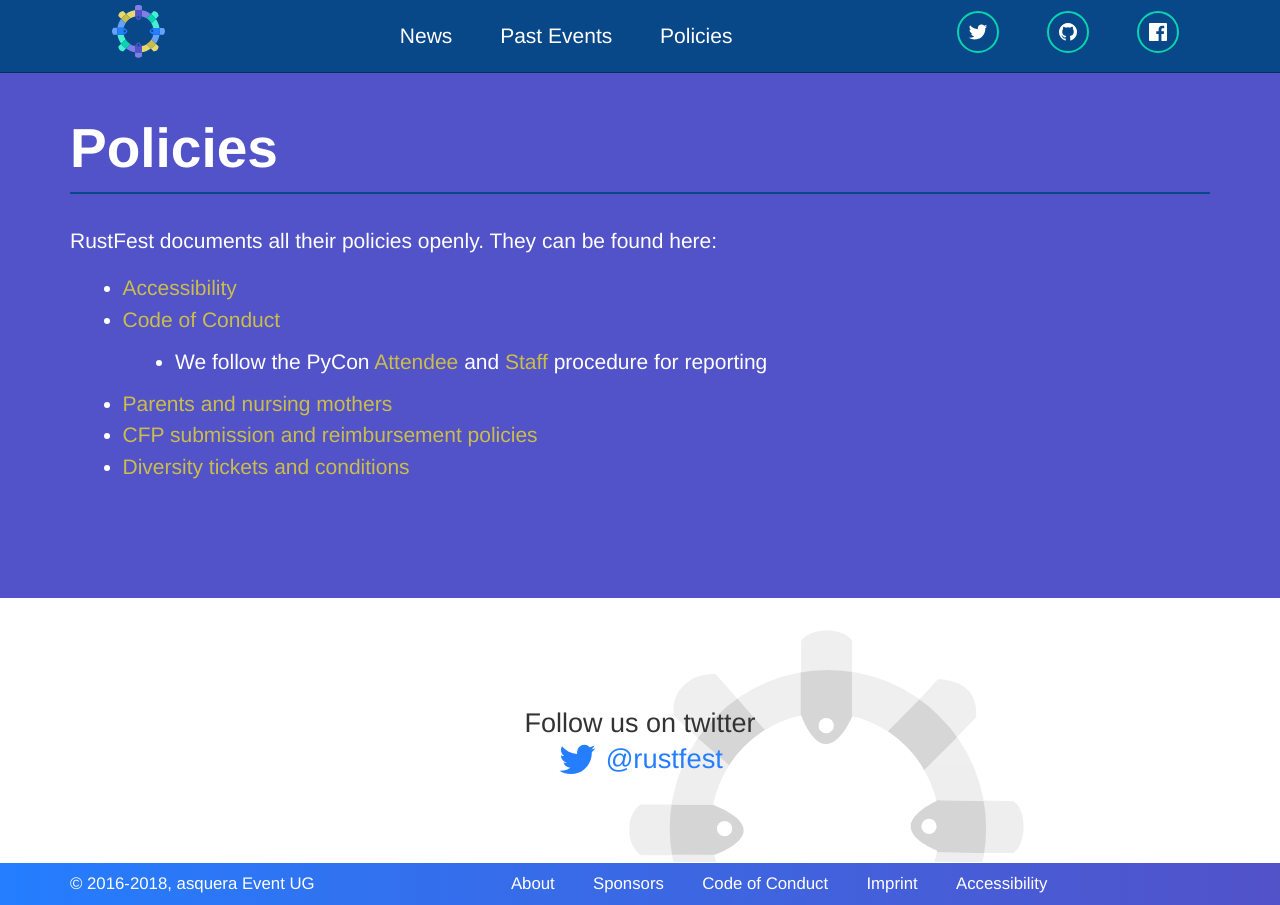
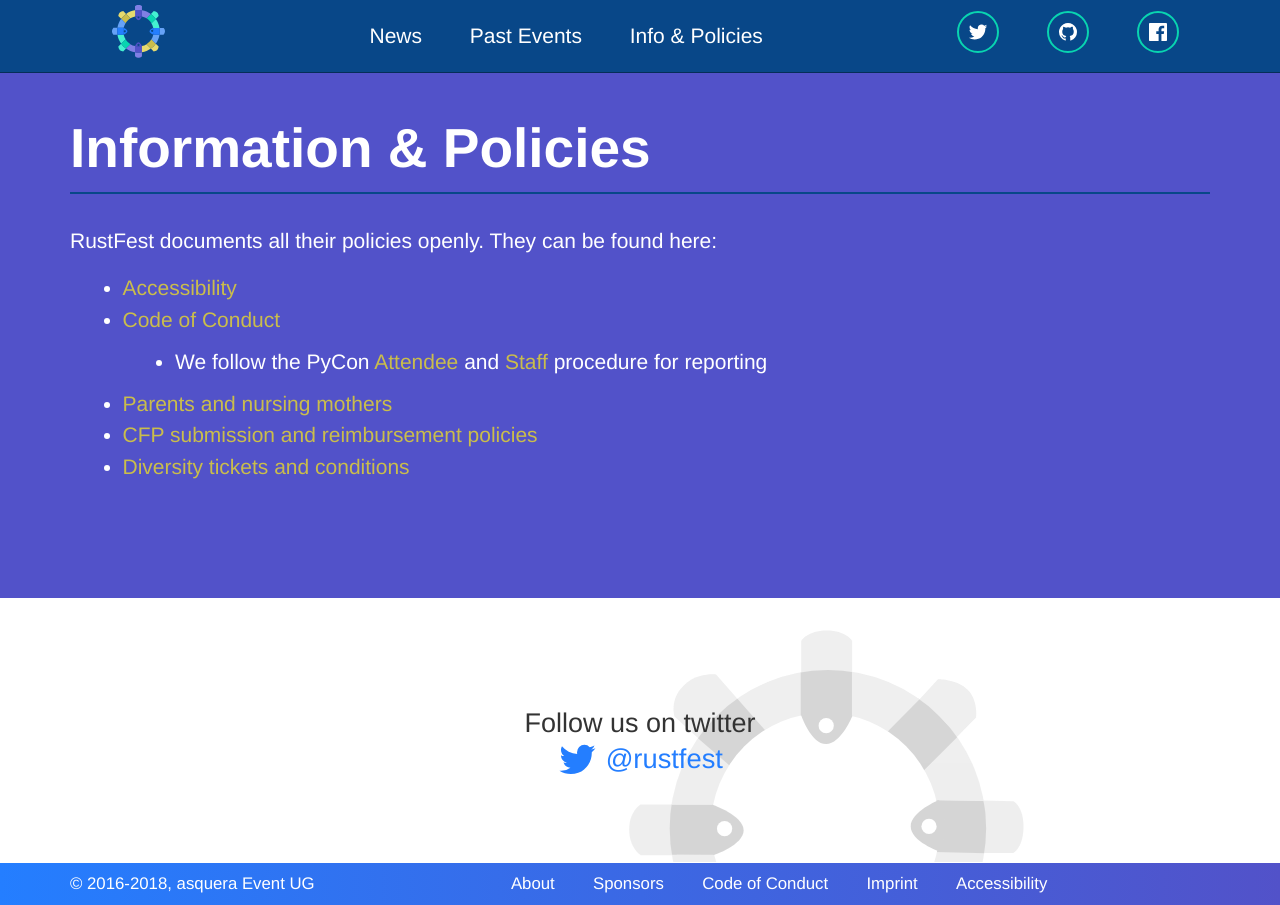
Before and after one commit to RustFestEU/rome.rustfest.eu, a Jekyll site: the page built from policies.md, in a window 1280 px wide. Built offline with Jekyll 4.4.1, drawn with Linux system fonts in a browser that asks for light colours; nearby versions of some CDN libraries.

Commit message:
Rename policies to "Info & Policies"

```diff
--- a/_data/header_menu.yml
+++ b/_data/header_menu.yml
@@ -2,5 +2,5 @@
   link: https://blog.rustfest.eu/
 - title: Past Events
   link: https://blog.rustfest.eu/past_events/
-- title: Policies
+- title: "Info & Policies"
   link: https://rome.rustfest.eu/policies/
--- a/policies.md
+++ b/policies.md
@@ -1,7 +1,7 @@
 ---
 layout: blue_page
-permalink: /policies/
-title: Policies
+permalink: /info/
+title: Information & Policies
 ---
 
 RustFest documents all their policies openly. They can be found here:
```
